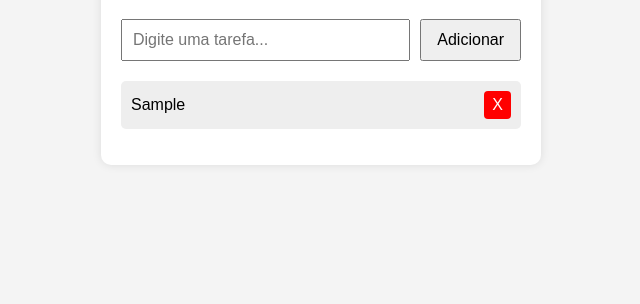
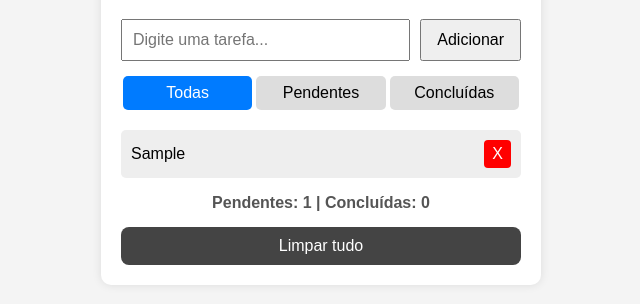
Before and after one commit to leorosembauer/todo-list, a plain HTML site: page index.html in a window 1280 px wide. Both pictures are taken after typing "Sample" into the empty fields and a click on the button "Adicionar". Shown: the part 112-416 px from the top of the page, without its empty margins (319-959 px from the left). Drawn offline with Linux system fonts and the light colour scheme.

Commit message:
Atualiza README e adiciona funcionalidades completas no projeto To-Do List

```diff
--- a/index.html
+++ b/index.html
@@ -13,7 +13,16 @@
       <input type="text" id="taskInput" placeholder="Digite uma tarefa..." />
       <button id="addBtn">Adicionar</button>
     </div>
+
+    <div class="filter-area">
+      <button class="filter-btn active" data-filter="all">Todas</button>
+      <button class="filter-btn" data-filter="pending">Pendentes</button>
+      <button class="filter-btn" data-filter="done">Concluídas</button>
+    </div>
+
     <ul id="taskList"></ul>
+    <div id="taskCount" class="task-count"></div>
+    <button id="clearBtn" class="clear-btn">Limpar tudo</button>
   </div>
 
   <script src="script.js"></script>
--- a/script.js
+++ b/script.js
@@ -1,32 +1,75 @@
 const taskInput = document.getElementById("taskInput");
 const addBtn = document.getElementById("addBtn");
 const taskList = document.getElementById("taskList");
+const clearBtn = document.getElementById("clearBtn");
 
-addBtn.addEventListener("click", () => {
-  const taskText = taskInput.value.trim();
+let tasks = [];
 
-  if (taskText === "") return;
+// Carrega tarefas salvas ao iniciar
+window.onload = () => {
+  const saved = localStorage.getItem("tasks");
+  if (saved) {
+    tasks = JSON.parse(saved);
+    renderTasks();
+  }
+};
 
-  const li = document.createElement("li");
-  li.textContent = taskText;
-
-  // Clique para marcar como concluída
-  li.addEventListener("click", () => {
-    li.classList.toggle("completed");
+addBtn.addEventListener("click", addTask);
+taskInput.addEventListener("keypress", (e) => {
+  if (e.key === "Enter") addTask();
 });
 
-  // Botão de remover
+clearBtn.addEventListener("click", () => {
+  if (confirm("Tem certeza que deseja remover todas as tarefas?")) {
+    tasks = [];
+    saveAndRender();
+  }
+});
+
+function addTask() {
+  const text = taskInput.value.trim();
+  if (text === "") return;
+
+  tasks.push({ text, done: false });
+  taskInput.value = "";
+  saveAndRender();
+}
+
+function renderTasks() {
+  taskList.innerHTML = "";
+  tasks.forEach((task, index) => {
+    const li = document.createElement("li");
+    li.textContent = task.text;
+    if (task.done) li.classList.add("completed");
+
+    li.addEventListener("click", () => {
+      tasks[index].done = !tasks[index].done;
+      saveAndRender();
+    });
+
     const removeBtn = document.createElement("button");
     removeBtn.textContent = "X";
     removeBtn.classList.add("remove-btn");
-
     removeBtn.addEventListener("click", (e) => {
-    e.stopPropagation(); // Evita marcar como concluída ao remover
-    li.remove();
+      e.stopPropagation();
+      tasks.splice(index, 1);
+      saveAndRender();
     });
 
     li.appendChild(removeBtn);
     taskList.appendChild(li);
+  });
 
-  taskInput.value = "";
-});
+  // contador de tarefas
+  const total = tasks.length;
+  const done = tasks.filter(t => t.done).length;
+  const pending = total - done;
+
+  const countDiv = document.getElementById("taskCount");
+  countDiv.textContent = `Pendentes: ${pending} | Concluídas: ${done}`;
+}
+
+function saveAndRender() {
+  localStorage.setItem("tasks", JSON.stringify(tasks));
+  renderTasks();
+}
--- a/style.css
+++ b/style.css
@@ -60,3 +60,42 @@ li.completed {
   border-radius: 4px;
   cursor: pointer;
 }
+
+.task-count {
+  margin-top: 10px;
+  font-weight: bold;
+  text-align: center;
+  color: #555;
+}
+
+.clear-btn {
+  width: 100%;
+  margin-top: 15px;
+  background-color: #444;
+  color: white;
+  border: none;
+  padding: 10px;
+  border-radius: 8px;
+  cursor: pointer;
+}
+
+.filter-area {
+  margin-top: 15px;
+  display: flex;
+  justify-content: space-between;
+}
+
+.filter-btn {
+  flex: 1;
+  margin: 0 2px;
+  padding: 8px;
+  border: none;
+  border-radius: 5px;
+  background-color: #ddd;
+  cursor: pointer;
+}
+
+.filter-btn.active {
+  background-color: #007bff;
+  color: white;
+}
```
Also changed, not shown: 1 other file. Lines whose indentation alone changed are shown as unchanged.
